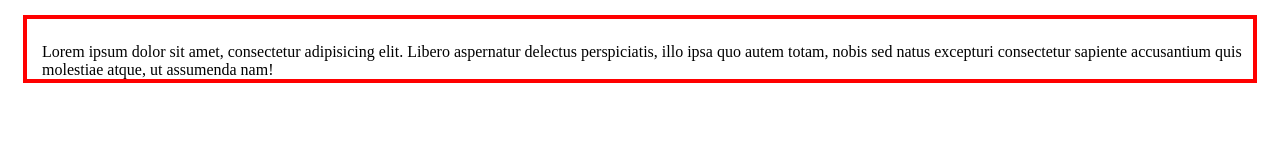
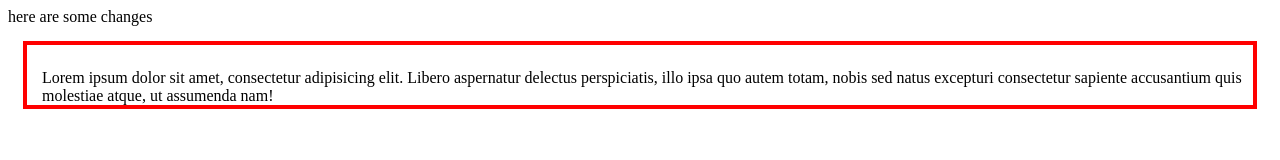
Before and after one commit to saidbek137/first-repo, a plain HTML site: page home.html in a window 1280 px wide. Drawn offline with Linux system fonts and the light colour scheme.

Commit message:
changed by someone else

```diff
--- a/home.html
+++ b/home.html
@@ -6,7 +6,7 @@
   <link rel="stylesheet" href="style.css">
 </head>
 <body>
-
+here are some changes
 
 <!--
   CSS = casscading style sheets
```
